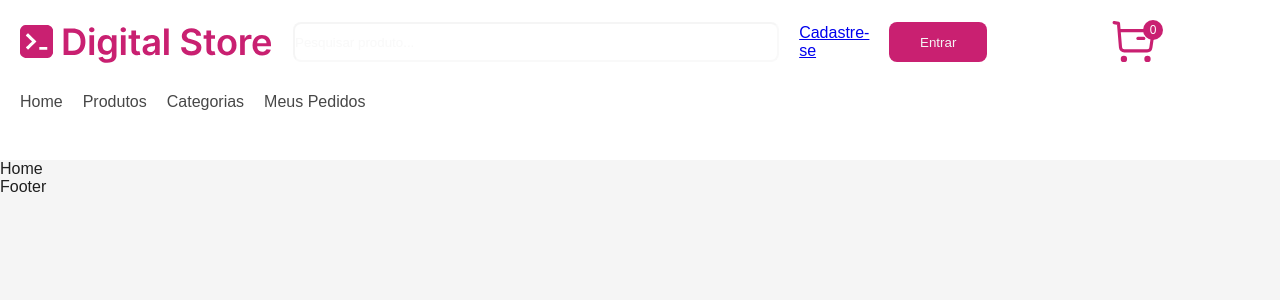
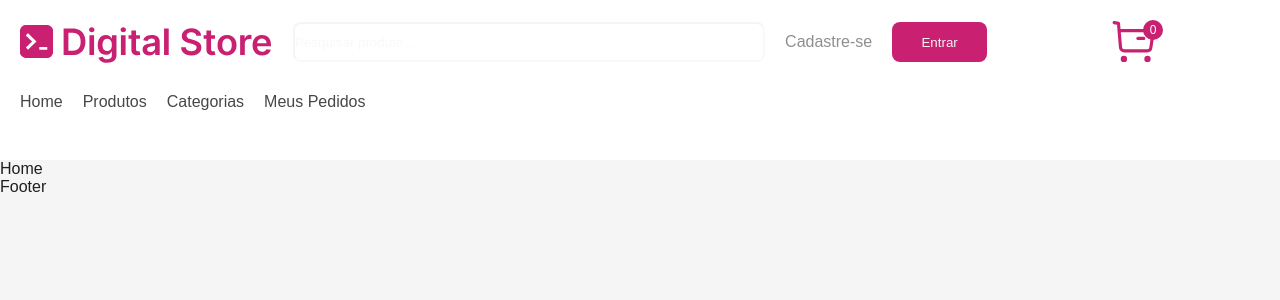
Before and after one commit to luisjonson/e-shoes, a React (Vite) app: page / in a window 1280 px wide. Shown: the top 300 px of the page. Built offline with nearby package versions, Linux system fonts and the light colour scheme.

Commit message:
endentando o app.css

```diff
--- a/src/App.css
+++ b/src/App.css
@@ -1,4 +1,4 @@
-:root{
+:root {
   --primary: #C92071;
   --secondary: #B5B6F2;
   --tertiary: #991956;
@@ -31,22 +31,35 @@
   --white-rgba: rgba(255, 255, 255, 1);
 }
 
-*{
+* {
   margin: 0;
   padding: 0;
   box-sizing: border-box;
 }
 
-body{
+body {
   min-height: 100vh;
   color: var(--dark-gray);
-  background-color: var(  --light-gray-3);
+  background-color: var(--light-gray-3);
   font-family: 'Poppins', sans-serif;
 }
 
-.primary-button{
+.primary-button {
   width: 114;
   height: 40;
   border-radius: 8px;
   color: var(--primary)
 }
+
+a {
+  text-decoration: none;
+  font-size: 16px;
+  font-weight: 500;
+  color:
+    var(--light-gray);
+  white-space: nowrap;
+}
+
+a:hover {
+  color: var(--dark-gray);
+}
```
